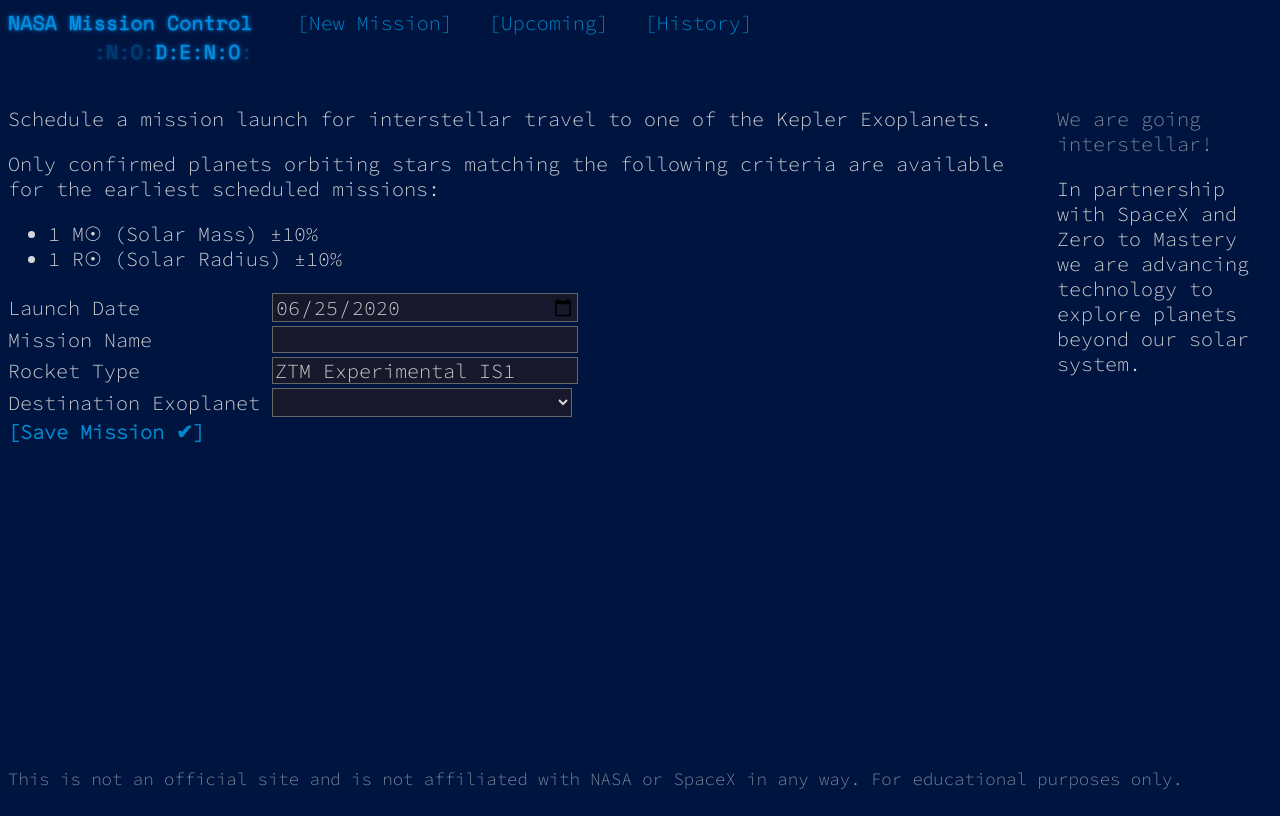
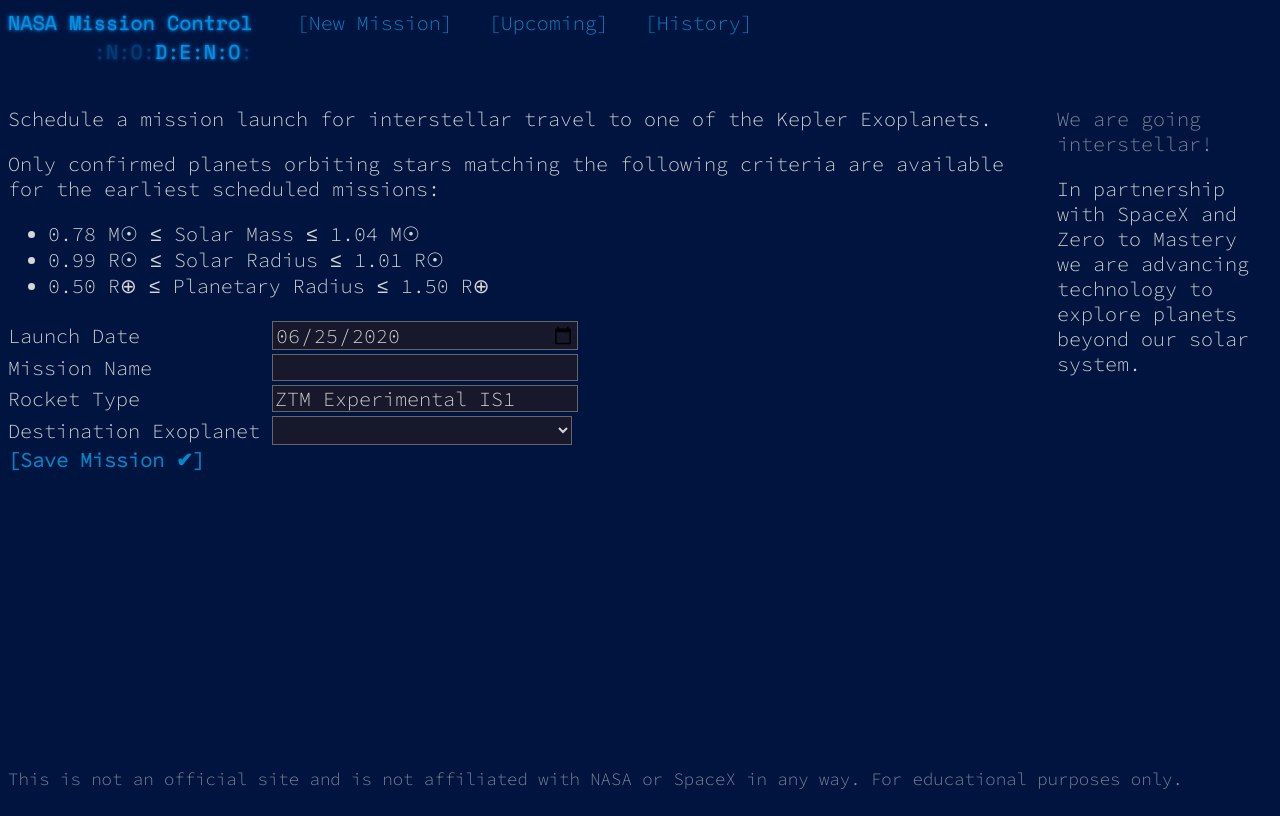
Before and after one commit to lgourain/nasa-deno, a plain HTML site: page public/index.html in a window 1280 px wide. Drawn offline with nearby package versions, Linux system fonts and the light colour scheme; no server answers.

Commit message:
update info in index.html file

```diff
--- a/public/index.html
+++ b/public/index.html
@@ -43,8 +43,9 @@
         <p>Schedule a mission launch for interstellar travel to one of the Kepler Exoplanets.</p>
         <p>Only confirmed planets orbiting stars matching the following criteria are available for the earliest scheduled missions:
           <ul>
-            <li>1 M☉ (Solar Mass) ±10%</li>
-            <li>1 R☉ (Solar Radius) ±10%</li>
+            <li>0.78 M☉ ≤ Solar Mass ≤ 1.04 M☉</li>
+            <li>0.99 R☉ ≤ Solar Radius ≤ 1.01 R☉</li>
+            <li>0.50 R⊕ ≤ Planetary Radius ≤ 1.50 R⊕</li>
           </ul>
         </p>
         <form>
```
